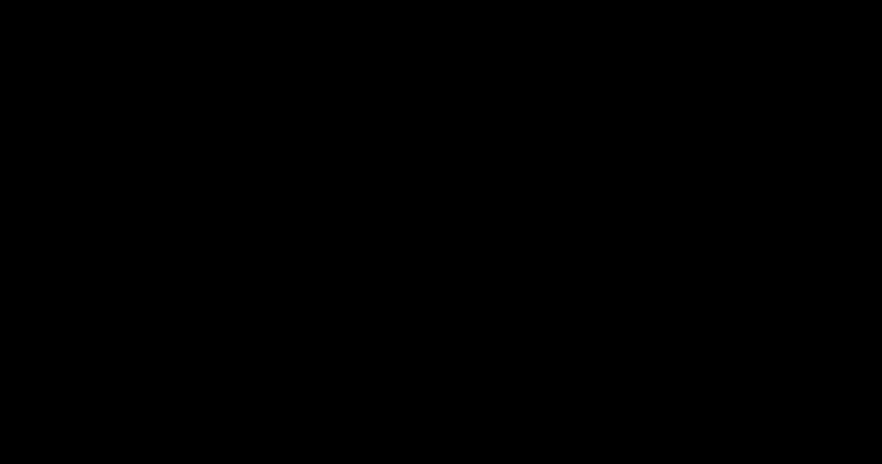
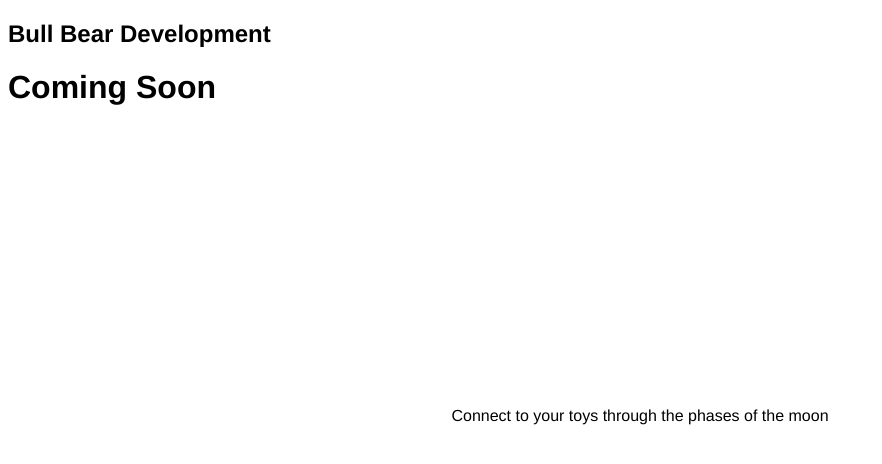
Before and after one commit to bullbeardevelopment/bullbeardevelopment.github.io, a plain HTML site: page index.html in a window 1280 px wide. Shown: the whole page, without its empty margins (0-882 px from the left). Drawn offline with Linux system fonts and the light colour scheme.

Commit message:
Update index.html

```diff
--- a/index.html
+++ b/index.html
@@ -9,16 +9,23 @@
   <meta name="theme-color" content="#fafafa">
   <style>
     html, body, * {
-      background-color: black;
-      color: smoke;
       font-family: Helvetica, Verdana, Arial
+    }
+
+    p {
+  position: fixed;
+  top: 50%;
+  left: 50%;
+  /* bring your own prefixes */
+  transform: translate(-50%, -50%);
     }
   </style>
 </head>
 
 <body>
-  <h2>Bull Bear Development</h2>
-
+  <p><h2>Bull Bear Development</h2></p>
+  <p><h1>Coming Soon</h1></p>
+  <p>Connect to your toys through the phases of the moon</p>
 
 </body>
 
```
